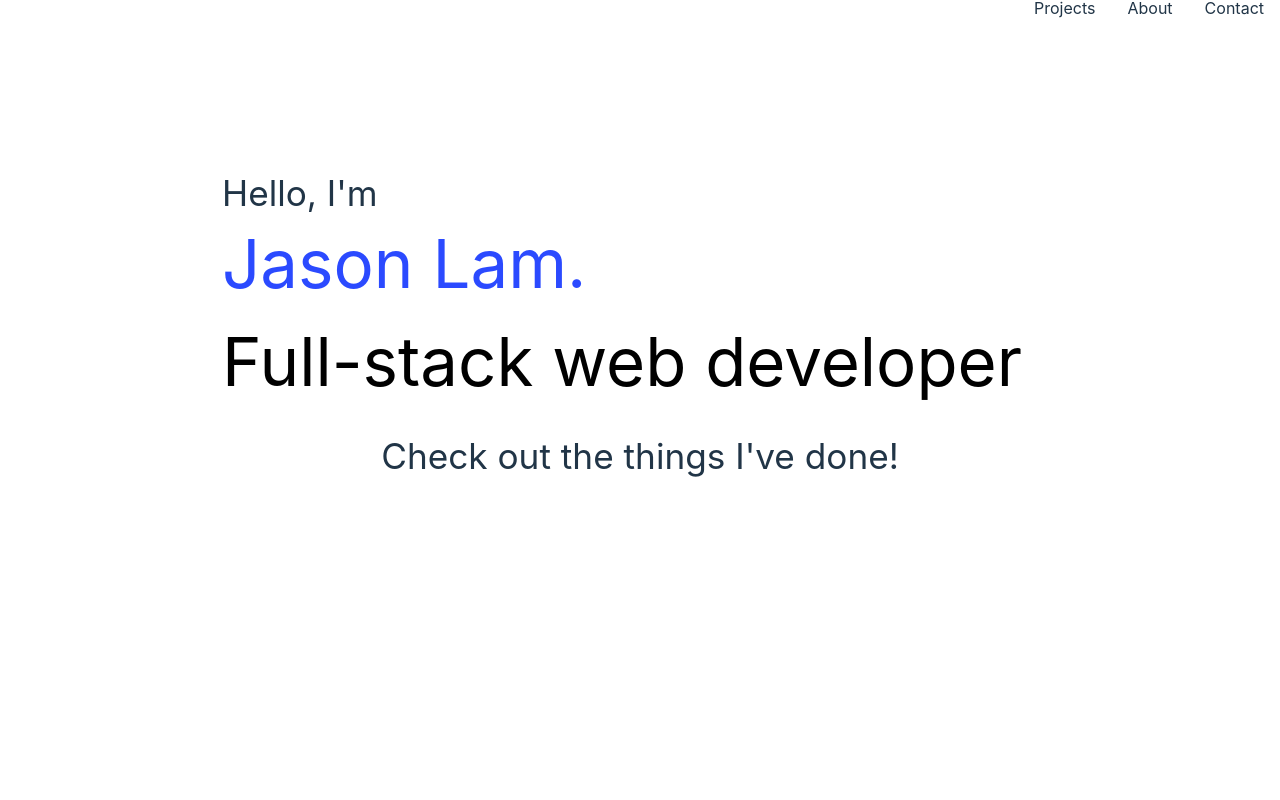
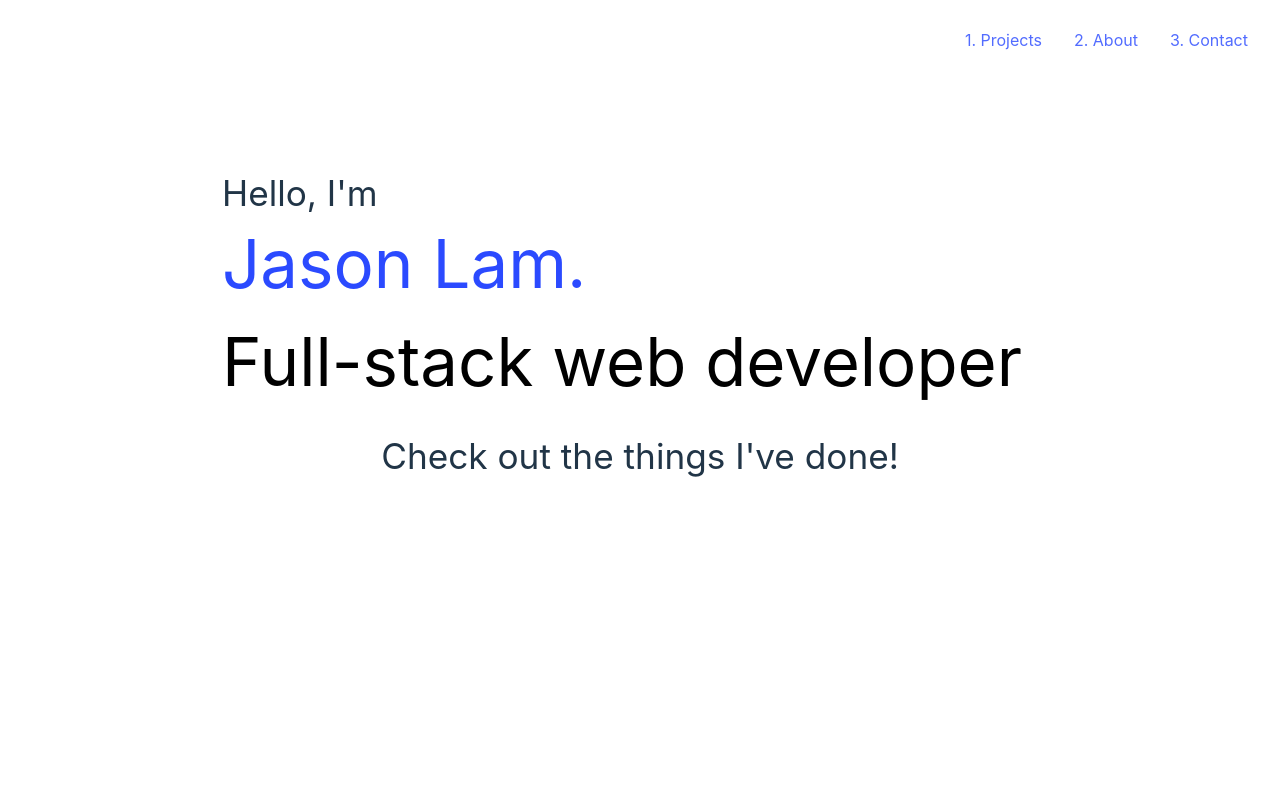
Before and after one commit to jasonHYLam/personal-portfolio-v2, a React (Vite) app: page / in a window 1280 px wide. Shown: the top 800 px of the page. Built offline with nearby package versions, Linux system fonts and the light colour scheme.

Commit message:
Style navbar

```diff
--- a/src/App.css
+++ b/src/App.css
@@ -3,19 +3,6 @@
   margin: 0 auto;
   padding-inline: 2rem;
   /* text-align: center; */
-}
-
-.logo {
-  height: 6em;
-  padding: 1.5em;
-  will-change: filter;
-  transition: filter 300ms;
-}
-.logo:hover {
-  filter: drop-shadow(0 0 2em #646cffaa);
-}
-.logo.react:hover {
-  filter: drop-shadow(0 0 2em #61dafbaa);
 }
 
 @keyframes logo-spin {
--- a/src/components/navbar/Navbar.jsx
+++ b/src/components/navbar/Navbar.jsx
@@ -9,11 +9,11 @@ export function Navbar({
     <>
       <nav className={styles.navbar}>
         <p onClick={() => projectsSectionRef.current.scrollIntoView()}>
-          Projects
+          1. Projects
         </p>
-        <p onClick={() => aboutSectionRef.current.scrollIntoView()}>About</p>
+        <p onClick={() => aboutSectionRef.current.scrollIntoView()}>2. About</p>
         <p onClick={() => contactSectionRef.current.scrollIntoView()}>
-          Contact
+          3. Contact
         </p>
       </nav>
     </>
--- a/src/components/navbar/navbar.module.css
+++ b/src/components/navbar/navbar.module.css
@@ -3,10 +3,12 @@
   position: fixed;
   right: 0;
   gap: 2rem;
-  margin-right: 1rem;
+  margin-top: 2rem;
+  margin-right: 2rem;
+  color: var(--sub-accent-color);
 }
 
 .navbar > p:hover {
   cursor: pointer;
-
+  color: var(--accent-color);
 }
```
